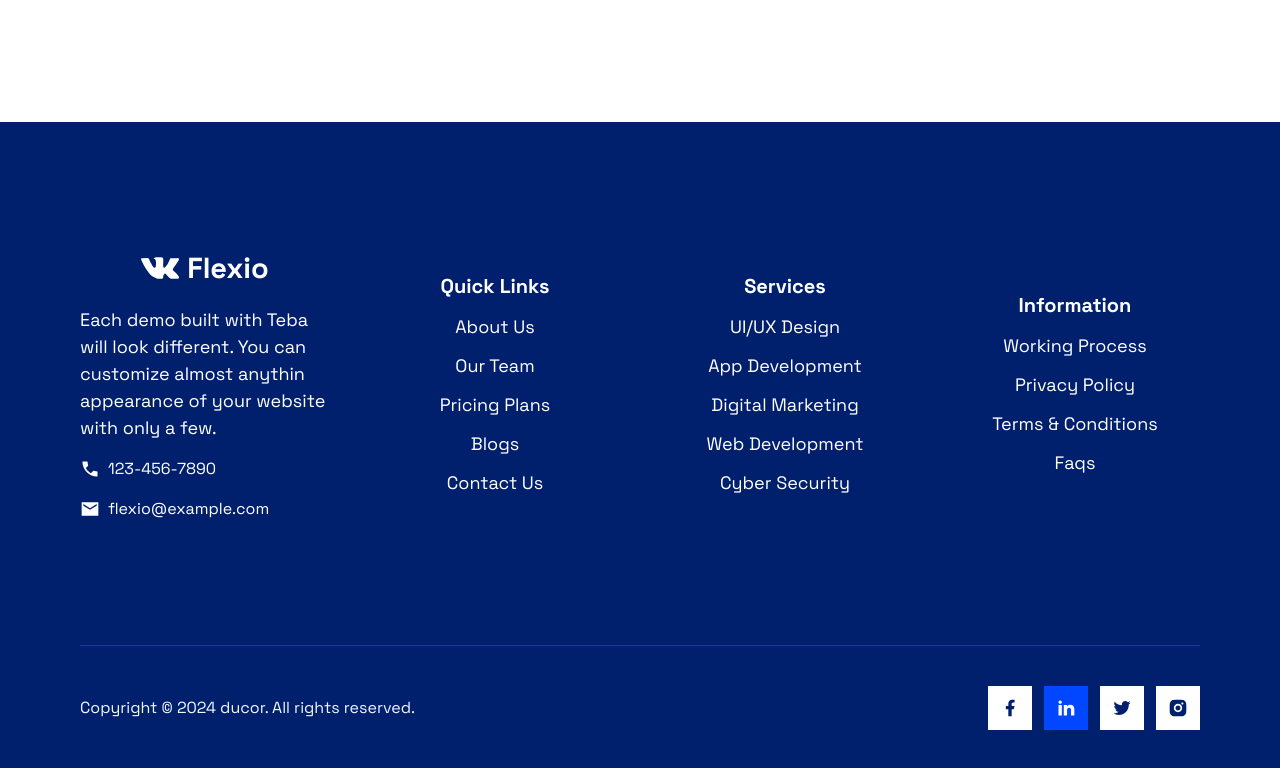
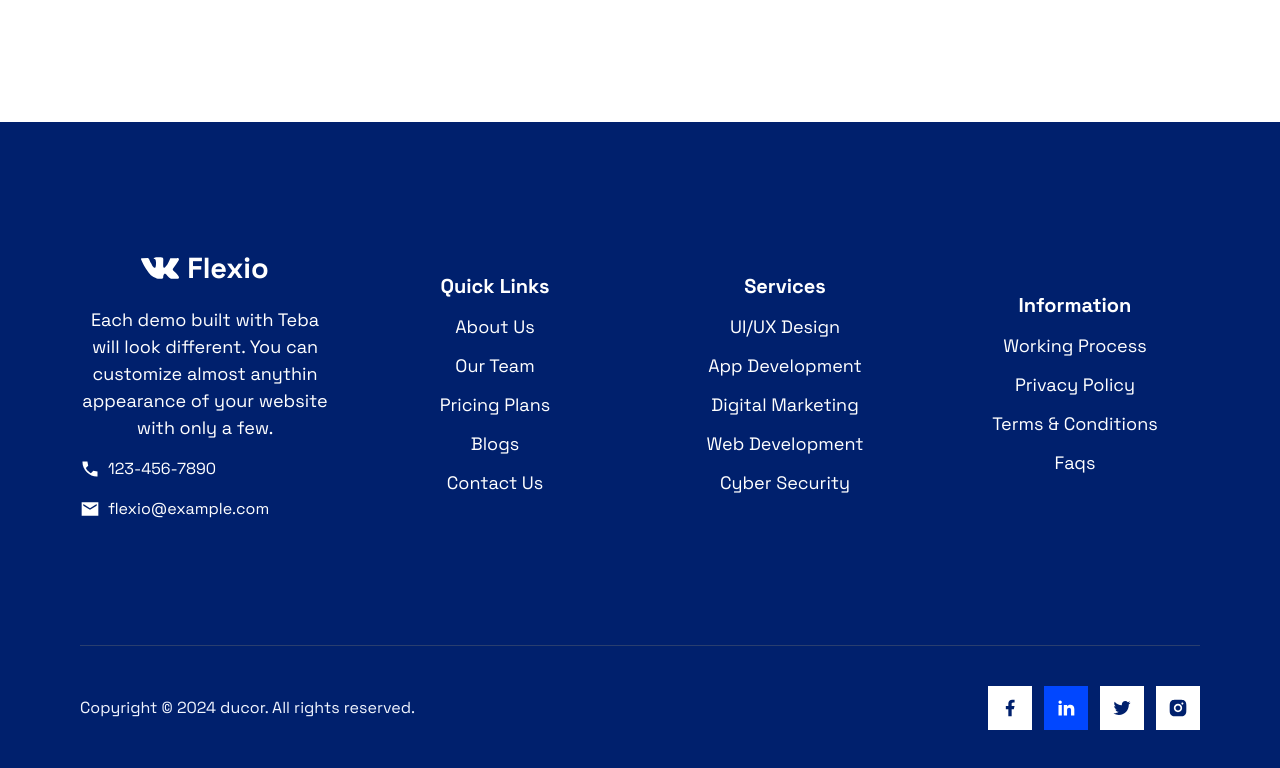
Before and after one commit to HunterMahmud/Softronixs-task, a React (Vite) app: page / in a window 1280 px wide. Shown: the part 7194-7962 px from the top of the page. Built offline with nearby package versions, Linux system fonts and the light colour scheme.

Commit message:
update: footer text center

```diff
--- a/src/components/Footer.jsx
+++ b/src/components/Footer.jsx
@@ -24,7 +24,7 @@ const Footer = () => {
                             <span className="text-[29px] font-bold">Flexio</span>
                         </div>
                         <div className='space-y-4 mt-4 mx-auto'>
-                            <p className='md:text-[18px] text-center lg:text-left w-full max-w-[300px]'>Each demo built with Teba will look different. You can customize almost anythin appearance of your website with only a few.</p>
+                            <p className='md:text-[18px] text-center w-full max-w-[300px]'>Each demo built with Teba will look different. You can customize almost anythin appearance of your website with only a few.</p>
                             <div className='flex gap-2 justify-center lg:justify-start items-center text-center w-full'>
                                 <svg width="20" height="20" viewBox="0 0 20 20" fill="none" xmlns="http://www.w3.org/2000/svg">
                                     <path d="M16.625 17.5C14.8889 17.5 13.1701 17.125 11.4688 16.375C9.76736 15.625 8.22222 14.5556 6.83333 13.1667C5.44444 11.7778 4.375 10.2361 3.625 8.54167C2.875 6.84722 2.5 5.125 2.5 3.375V2.5H7.41667L8.1875 6.6875L5.8125 9.08333C6.11806 9.625 6.45833 10.1389 6.83333 10.625C7.20833 11.1111 7.61111 11.5625 8.04167 11.9792C8.44444 12.3819 8.88542 12.7674 9.36458 13.1354C9.84375 13.5035 10.3611 13.8472 10.9167 14.1667L13.3333 11.75L17.5 12.6042V17.5H16.625Z" fill="white" />
```
